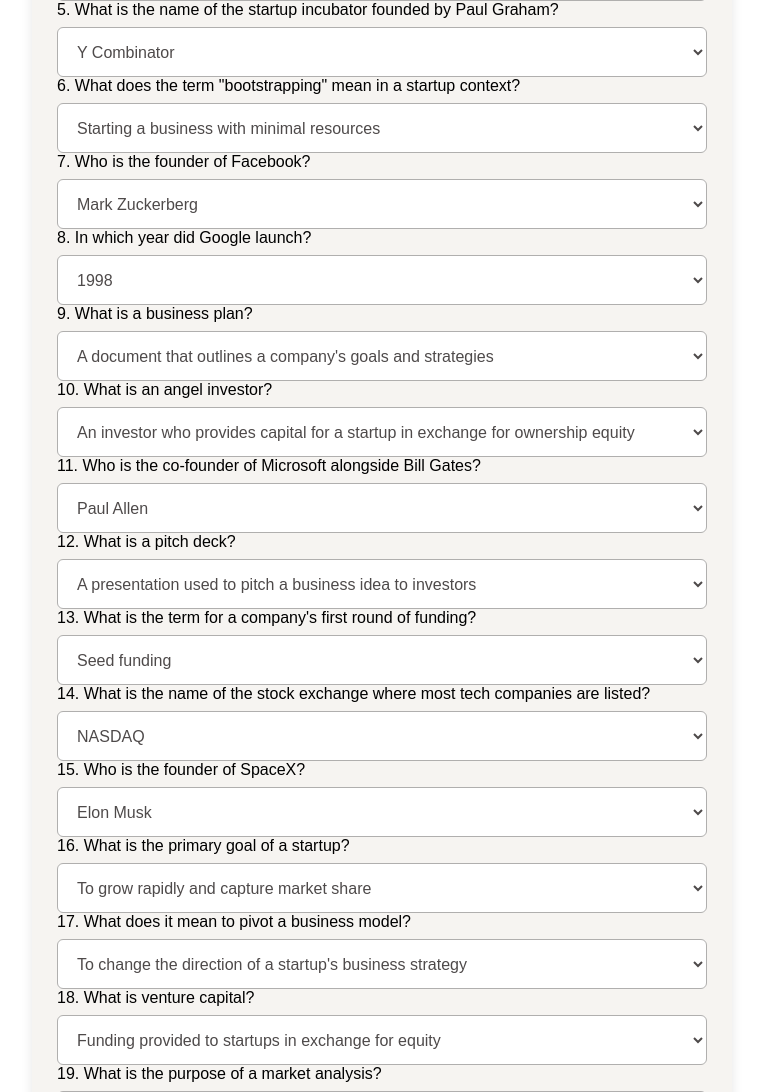
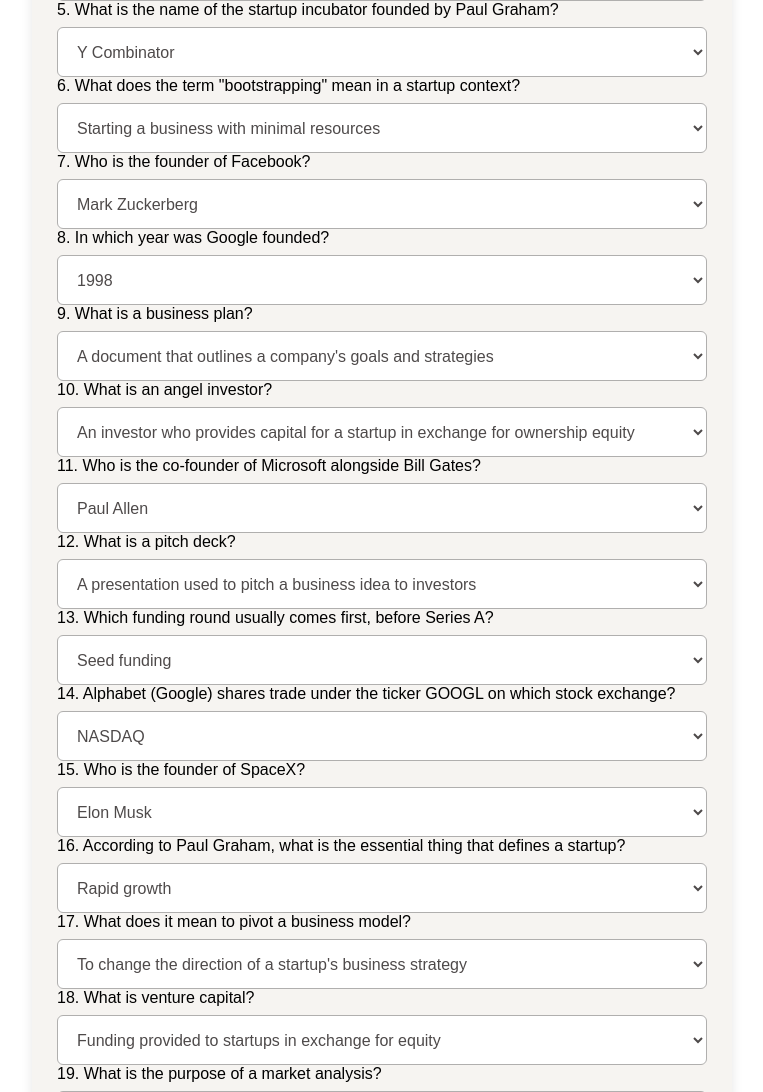
Before and after one commit to malakahmed55/3adat, a PHP site: page /Entrepreneurship.php in a window 1280 px wide. Shown: the part 475-1567 px from the top of the page, without its empty margins (258-1021 px from the left). Run offline with PHP 8.4, Linux system fonts and the light colour scheme; tables that the repository leaves empty hold one stand-in row (values such as "Sample post").

Commit message:
Entrepreneurship quiz: score and save results, 5 wording fixes, pass mark 14 of 20

```diff
--- a/Entrepreneurship.php
+++ b/Entrepreneurship.php
@@ -141,7 +141,7 @@
         <select name="q6">
             <option value="Starting a business with minimal resources">Starting a business with minimal resources</option>
             <option value="Using venture capital to scale rapidly">Using venture capital to scale rapidly</option>
-            <option value="Hiring without raising funds">Hiring without raising funds</option>
+            <option value="Selling the company to a larger firm">Selling the company to a larger firm</option>
             <option value="Filing for bankruptcy">Filing for bankruptcy</option>
         </select>
 
@@ -153,7 +153,7 @@
             <option value="Larry Page">Larry Page</option>
         </select>
 
-        <p>8. In which year did Google launch?</p>
+        <p>8. In which year was Google founded?</p>
         <select name="q8">
             <option value="1998">1998</option>
             <option value="2000">2000</option>
@@ -193,15 +193,15 @@
             <option value="A contract with a VC firm">A contract with a VC firm</option>
         </select>
 
-        <p>13. What is the term for a company's first round of funding?</p>
+        <p>13. Which funding round usually comes first, before Series A?</p>
         <select name="q13">
             <option value="Seed funding">Seed funding</option>
             <option value="Series A">Series A</option>
             <option value="IPO">IPO</option>
-            <option value="Angel round">Angel round</option>
+            <option value="Series B">Series B</option>
         </select>
 
-        <p>14. What is the name of the stock exchange where most tech companies are listed?</p>
+        <p>14. Alphabet (Google) shares trade under the ticker GOOGL on which stock exchange?</p>
         <select name="q14">
             <option value="NASDAQ">NASDAQ</option>
             <option value="NYSE">NYSE</option>
@@ -217,12 +217,12 @@
             <option value="Larry Page">Larry Page</option>
         </select>
 
-        <p>16. What is the primary goal of a startup?</p>
+        <p>16. According to Paul Graham, what is the essential thing that defines a startup?</p>
         <select name="q16">
-            <option value="To grow rapidly and capture market share">To grow rapidly and capture market share</option>
-            <option value="To maintain a steady profit">To maintain a steady profit</option>
-            <option value="To hire the best talent">To hire the best talent</option>
-            <option value="To build a strong brand">To build a strong brand</option>
+            <option value="Rapid growth">Rapid growth</option>
+            <option value="Steady profit">Steady profit</option>
+            <option value="Hiring the best talent">Hiring the best talent</option>
+            <option value="A strong brand">A strong brand</option>
         </select>
 
         <p>17. What does it mean to pivot a business model?</p>
@@ -265,6 +265,53 @@
 require_once __DIR__ . '/config.php';
 $conn = db_connect();
 
+if ($_SERVER['REQUEST_METHOD'] === 'POST') {
+    $username = trim((string) ($_POST['username'] ?? ''));
+    $correct_answers = array(
+        'q1' => 'Jeff Bezos',
+        'q2' => 'Minimum Viable Product',
+        'q3' => '1976',
+        'q4' => 'Elon Musk',
+        'q5' => 'Y Combinator',
+        'q6' => 'Starting a business with minimal resources',
+        'q7' => 'Mark Zuckerberg',
+        'q8' => '1998',
+        'q9' => 'A document that outlines a company\'s goals and strategies',
+        'q10' => 'An investor who provides capital for a startup in exchange for ownership equity',
+        'q11' => 'Paul Allen',
+        'q12' => 'A presentation used to pitch a business idea to investors',
+        'q13' => 'Seed funding',
+        'q14' => 'NASDAQ',
+        'q15' => 'Elon Musk',
+        'q16' => 'Rapid growth',
+        'q17' => 'To change the direction of a startup\'s business strategy',
+        'q18' => 'Funding provided to startups in exchange for equity',
+        'q19' => 'To understand the competitive landscape and target audience',
+        'q20' => 'To grow a business quickly without a proportional increase in costs'
+    );
+    $total = count($correct_answers);
+    $pass_mark = 14;
+    $score = 0;
+    foreach ($correct_answers as $question => $correct_answer) {
+        if (isset($_POST[$question]) && $_POST[$question] === $correct_answer) {
+            $score++;
+        }
+    }
+    $passed = $score >= $pass_mark ? 1 : 0;
+
+    echo "<h2 style='text-align:center;'>Your score: " . $score . " out of " . $total . "</h2>";
+    if ($passed) {
+        echo "<h3 style='color: green; text-align:center;'>Congratulations! You passed the quiz.</h3>";
+    } else {
+        echo "<h3 style='color: red; text-align:center;'>Sorry, you did not pass (pass mark is " . $pass_mark . " of " . $total . "). Better luck next time!</h3>";
+    }
+
+    $save = $conn->prepare("INSERT INTO entership (username, score, passed) VALUES (?, ?, ?)");
+    $save->bind_param("sii", $username, $score, $passed);
+    $save->execute();
+    $save->close();
+}
+
 // Check connection
 if ($conn->connect_error) {
     die("Connection failed: " . $conn->connect_error);
```
